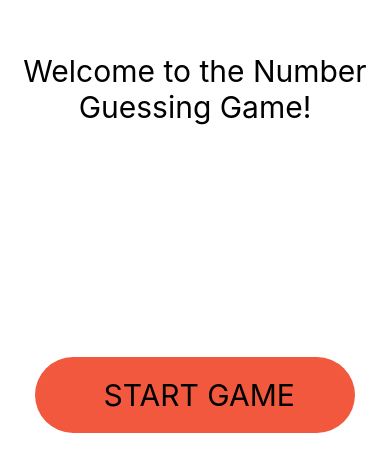
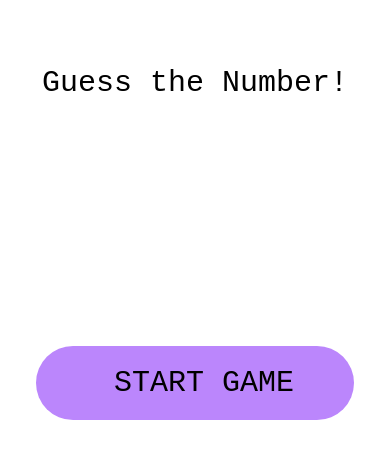
Before and after one commit to Atom-cell/number-guessing-game, a React Native app: screen / in a window 390 px wide. Shown: the part 179-650 px from the top of the page. Built offline with nearby package versions, Linux system fonts and the light colour scheme.

Commit message:
colors change, hint and guess button dont work when input empty

```diff
--- a/App.js
+++ b/App.js
@@ -13,7 +13,7 @@ export default function App() {
   if (main === false) {
     return (
       <View style={styles.container}>
-        <Text style={styles.txt}>Welcome to the Number Guessing Game!</Text>
+        <Text style={styles.txt}>Guess the Number!</Text>
         <Pressable onPress={() => setMain(true)} style={styles.btn}>
           <Text style={styles.txt}> START GAME</Text>
         </Pressable>
@@ -35,9 +35,14 @@ const styles = StyleSheet.create({
     alignItems: "center",
     justifyContent: "space-evenly",
   },
-  txt: { fontSize: 30, textAlign: "center" },
+  txt: {
+    fontSize: 30,
+    textAlign: "center",
+    fontFamily: "monospace",
+  },
   btn: {
-    backgroundColor: "#F2583E",
+    // #F2583E
+    backgroundColor: "#BB86FC",
     paddingVertical: 20,
     paddingHorizontal: 60,
     borderRadius: 50,
--- a/app.json
+++ b/app.json
@@ -1,7 +1,7 @@
 {
   "expo": {
-    "name": "number-guess-game",
-    "slug": "number-guess-game",
+    "name": "Guess the Number",
+    "slug": "guess-the-number",
     "version": "1.0.0",
     "orientation": "portrait",
     "icon": "./assets/icon.png",
@@ -27,6 +27,7 @@
     },
     "web": {
       "favicon": "./assets/favicon.png"
-    }
+    },
+    "description": ""
   }
 }
--- a/components/Buttons.js
+++ b/components/Buttons.js
@@ -71,11 +71,13 @@ const styles = StyleSheet.create({
     marginVertical: 10,
     marginHorizontal: 8,
     width: "29%",
-    backgroundColor: "#D5E1DD",
+    backgroundColor: "#03DAC5",
     borderRadius: 50,
+    // #D5E1DD
   },
   txt: {
     fontSize: 19,
     fontWeight: "bold",
+    fontFamily: "monospace",
   },
 });
--- a/components/FinalScreen.js
+++ b/components/FinalScreen.js
@@ -6,13 +6,13 @@ const FinalScreen = ({ stats, showMain, playAgain }) => {
     <View style={styles.container}>
       <View style={styles.stats}>
         <View style={{ marginVertical: 20 }}>
-          <Text style={{ fontSize: 27 }}>Score: {stats[0]}</Text>
-          <Text style={{ fontSize: 27 }}>
+          <Text style={styles.statsText}>Score: {stats[0]}</Text>
+          <Text style={styles.statsText}>
             Total Correct Guesses: {stats[5]}
           </Text>
-          <Text style={{ fontSize: 27 }}>Rounds Played: {stats[1] - 1}</Text>
-          <Text style={{ fontSize: 27 }}>Tries Remaining: {stats[2]}</Text>
-          <Text style={{ fontSize: 27 }}>Hints taken: {stats[3]}</Text>
+          <Text style={styles.statsText}>Rounds Played: {stats[1] - 1}</Text>
+          <Text style={styles.statsText}>Tries Remaining: {stats[2]}</Text>
+          <Text style={styles.statsText}>Hints taken: {stats[3]}</Text>
         </View>
       </View>
       <View style={styles.btnWrapper}>
@@ -36,12 +36,17 @@ const styles = StyleSheet.create({
     alignItems: "center",
     justifyContent: "space-evenly",
   },
-  txt: { fontSize: 30, textAlign: "center" },
+  txt: { fontSize: 30, textAlign: "center", fontFamily: "monospace" },
   btn: {
-    backgroundColor: "#F2583E",
+    backgroundColor: "#BB86FC",
     paddingVertical: 20,
     paddingHorizontal: 60,
     borderRadius: 50,
     marginVertical: 10,
   },
+  statsText: {
+    fontSize: 22,
+    fontFamily: "monospace",
+    marginBottom: 7,
+  },
 });
--- a/components/Main.js
+++ b/components/Main.js
@@ -30,7 +30,7 @@ export default function Main({ showMain }) {
   };
 
   const guessCheck = () => {
-    if (top[2] >= 1) {
+    if (top[2] >= 1 && number !== "") {
       if (number == guess) {
         let a = [...top];
         a[0] = a[0] + 10;
@@ -44,6 +44,7 @@ export default function Main({ showMain }) {
       } else {
         let a = [...top];
         a[2] = a[2] - 1;
+        a[1] = a[1] + 1;
         a[4] = "Wrong Guess";
         setTop(a);
         setModal(true);
@@ -57,6 +58,7 @@ export default function Main({ showMain }) {
   };
 
   const takeHint = () => {
+    if (number !== "") {
       let a = [...top];
       a[0] = a[0] - 2;
       a[3] = a[3] + 1;
@@ -67,6 +69,7 @@ export default function Main({ showMain }) {
       }
       setTop(a);
       setModal(true);
+    }
   };
 
   const hideModal = () => {
@@ -74,7 +77,7 @@ export default function Main({ showMain }) {
   };
   const playAgain = () => {
     setDone(false);
-    setTop([0, 1, 5, 0]);
+    setTop([0, 1, 5, 0, "", 0]);
     changeGuessNumber();
   };
   if (done === false) {
@@ -82,12 +85,16 @@ export default function Main({ showMain }) {
       <View style={styles.container}>
         <View style={{ marginVertical: 20 }}>
           {/* <Text style={{ fontSize: 27 }}>{guess}</Text> */}
-          <Text style={{ fontSize: 27 }}>Score: {top[0]}</Text>
-          <Text style={{ fontSize: 27 }}>Round Number: {top[1]} </Text>
-          <Text style={{ fontSize: 27 }}>Number of tries: {top[2]} </Text>
+          <Text style={styles.statsText}>Score: {top[0]}</Text>
+          <Text style={styles.statsText}>Round Number: {top[1]} </Text>
+          <Text style={styles.statsText}>Number of tries: {top[2]} </Text>
         </View>
         <View style={styles.inputWrapper}>
-          <Text style={{ fontSize: 34, marginRight: 70 }}>{number}</Text>
+          <Text
+            style={{ fontSize: 34, marginRight: 70, fontFamily: "monospace" }}
+          >
+            {number}
+          </Text>
           <TouchableOpacity
             onPress={() => deleteInput()}
             style={{ position: "absolute", right: 120 }}
@@ -135,9 +142,14 @@ const styles = StyleSheet.create({
   },
   btn: {
     fontSize: 24,
-    backgroundColor: "#F2583E",
+    backgroundColor: "#BB86FC",
     paddingVertical: 20,
     paddingHorizontal: 60,
     borderRadius: 50,
+    fontFamily: "monospace",
+  },
+  statsText: {
+    fontSize: 27,
+    fontFamily: "monospace",
   },
 });
```
Also changed, not shown: .expo-shared/README.md (added). Lines whose indentation alone changed are shown as unchanged.
